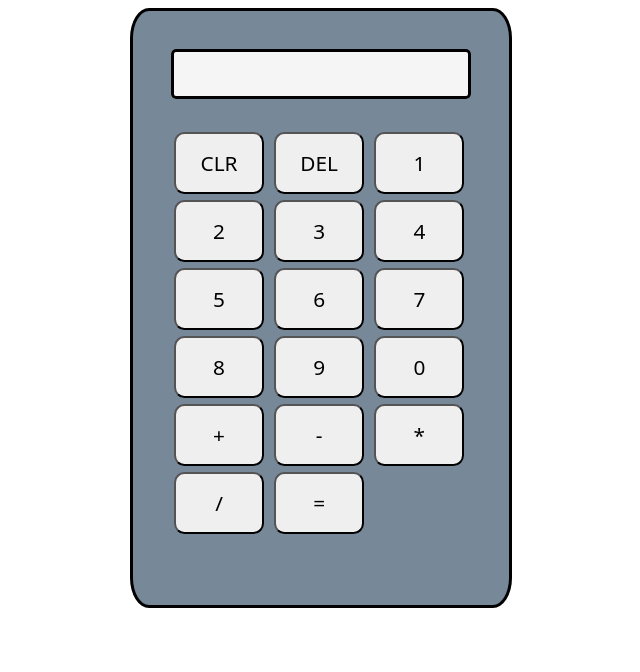
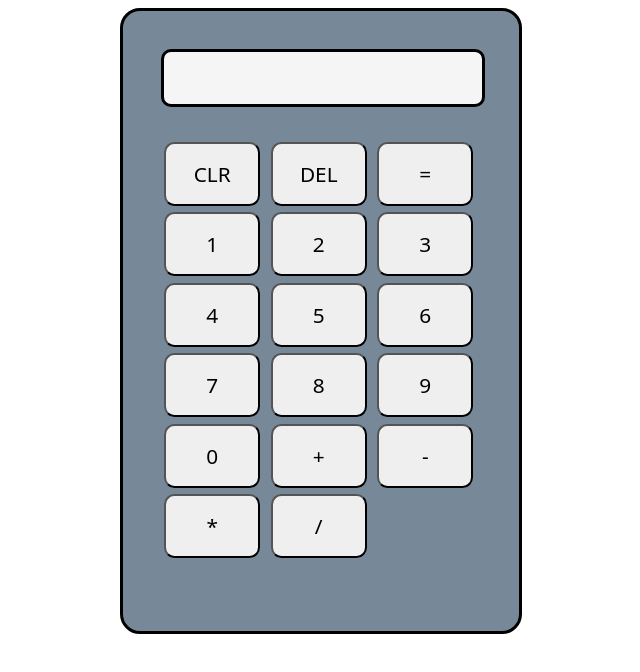
Before and after one commit to git-shiivu/Calculator, a plain HTML site: page index.html in a window 1280 px wide. Both pictures are taken after a click on the button "CLR". Shown: the whole page, without its empty margins (319-959 px from the left). Drawn offline with Linux system fonts and the light colour scheme.

Commit message:
Fixing Project Content Size

```diff
--- a/index.html
+++ b/index.html
@@ -9,12 +9,11 @@
   <body>
     <div class="center">
       <div class="boundry">
-        <div id="display" class="display">
-          <p id="values" class="values"></p>
-        </div>
+          <input type="text" id="values" class="values" readonly value="Enter the Values"/>
         <div id="typePad" class="typePad">
           <button id="CLR" class="buttons ">CLR</button>
           <button id="DEL" class="buttons ">DEL</button>
+          <button id="equalTo" class="buttons">=</button>
           <button class="buttons input">1</button>
           <button class="buttons input">2</button>
           <button class="buttons input">3</button>
@@ -29,7 +28,6 @@
           <button class="buttons input">-</button>
           <button class="buttons input">*</button>
           <button class="buttons input">/</button>
-          <button id="equalTo" class="buttons">=</button>
         </div>
       </div>
     </div>
--- a/script.js
+++ b/script.js
@@ -14,14 +14,14 @@ input.forEach((input) => {
     if (input.innerText == "x") {
       display.replace("x", "*");
     }
-    values.innerText = display;
+    values.value = display;
   });
 });
 
 // For Calculation.
 equalTo.addEventListener("click", () => {
   try {
-    values.innerText = eval(display);
+    values.value = eval(display);
     display = "";
   } catch {
     alert("Something want wrong, Please enter valid inputs.");
@@ -31,7 +31,7 @@ equalTo.addEventListener("click", () => {
 // Clear entier values of Display
 CLR.addEventListener("click", () => {
   try {
-    values.innerText = display = "";
+    values.value = display = "";
   } catch {
     alert("Something want wrong, Please enter valid inputs.");
   }
@@ -40,7 +40,7 @@ CLR.addEventListener("click", () => {
 // Delete last input data.
 DEL.addEventListener("click", () => {
   try {
-    values.innerText = display = display.slice(0, -1);
+    values.value = display = display.slice(0, -1);
   } catch {
     alert("Something want wrong, Please enter valid inputs.");
   }
--- a/style.css
+++ b/style.css
@@ -19,27 +19,24 @@
   flex-direction: column;
   justify-content: space-between;
   align-content: center;
-  border-radius: 5%;
+  border-radius: 20px;
   background-color:lightslategrey;
-  min-width: 300px;
-  min-height: 300px;
+  min-width: 20em;
 
 
-  .display{
-    box-shadow: inset 0 0 0 3px;
-    width: 100%;
+  .values{
+    border: 3px solid;
+    width: 98%;
     margin-bottom: 10%;
-    border-radius: 5px;
+    border-radius: 10px;
     background-color: whitesmoke;
     min-height: 50px;
     display: inline-flex;
-    justify-content: end;
+    justify-items: self-end;
+    font-size: 200%;
+    font-weight: bold;
+    outline-style: none;
 
-    .values{
-      max-width:100%;
-      font-size: 275%;
-      margin: 0;
-    }
   }
 
   .typePad{
```
